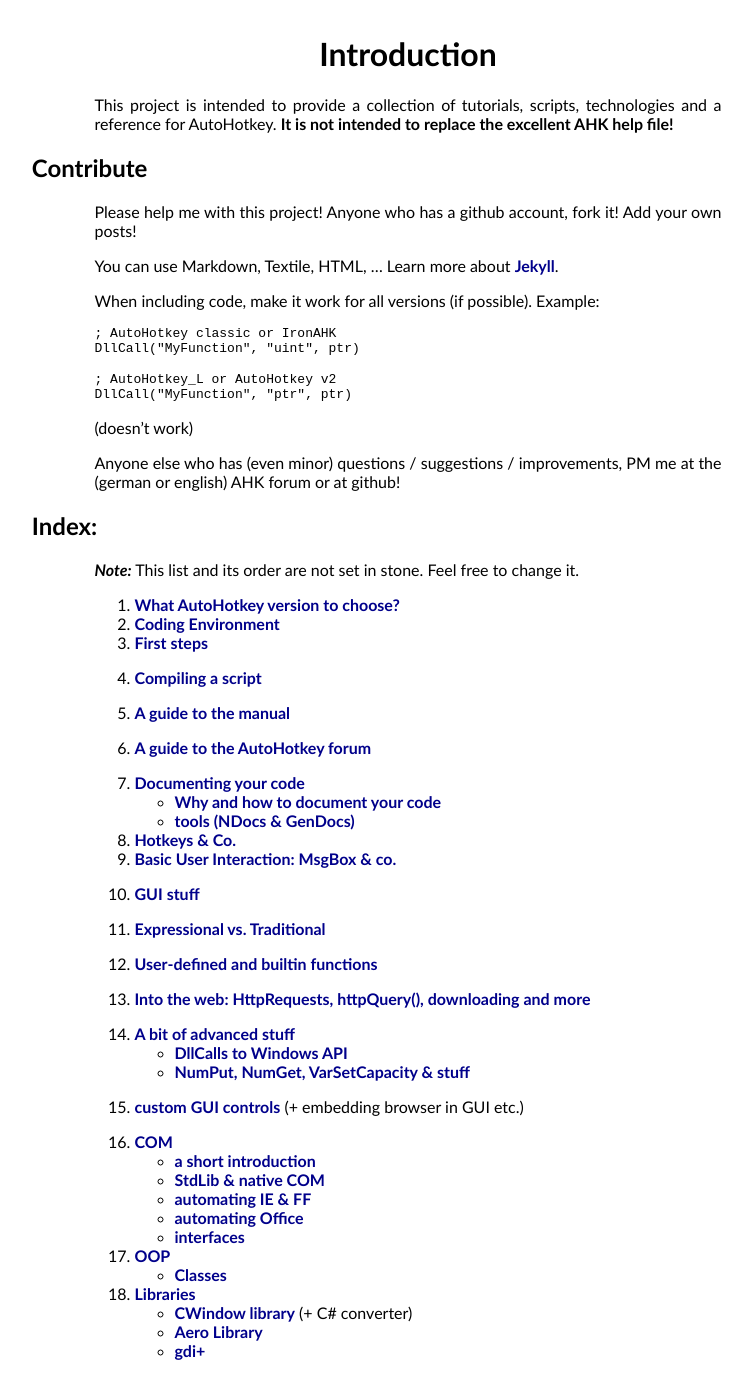
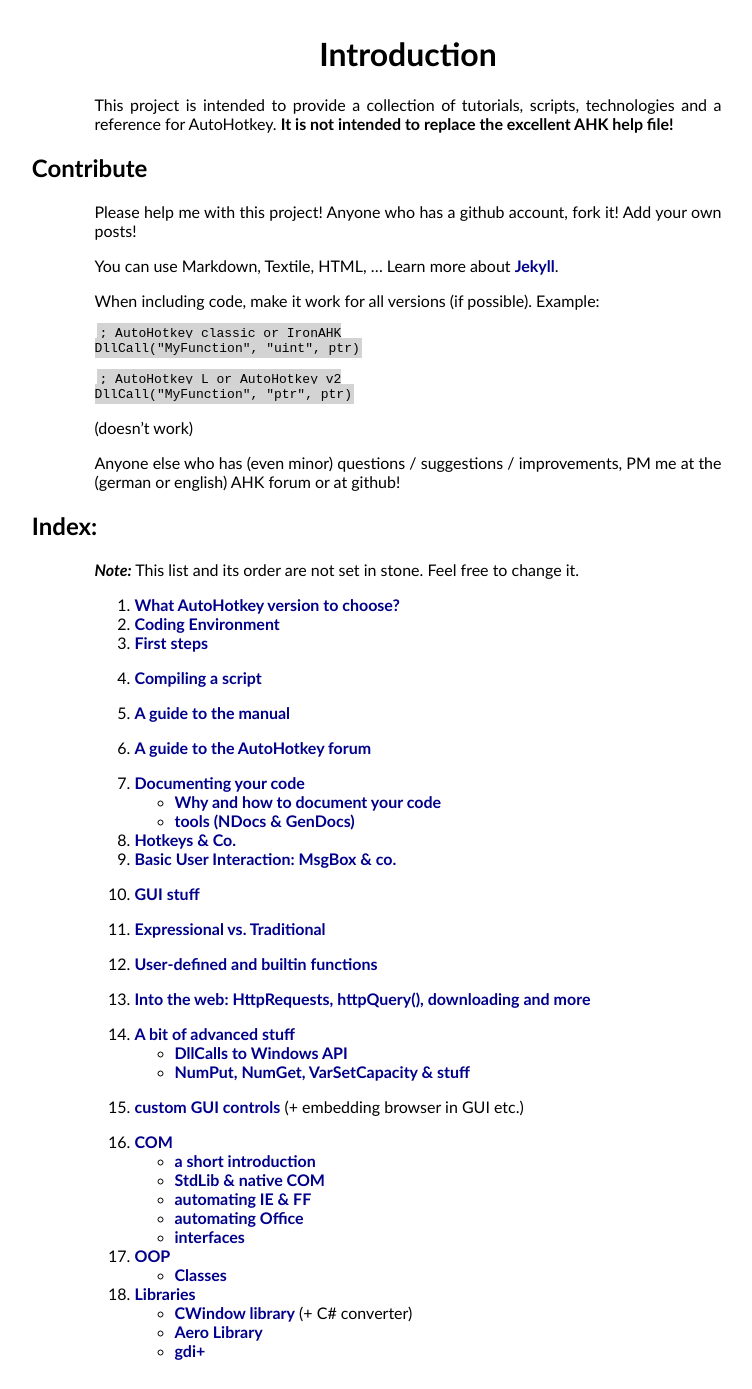
Before and after one commit to maul-esel/ahkbook, a Jekyll site: the page built from en/_posts/2011-10-29-Introduction.markdown, in a window 1280 px wide. Shown: the whole page, without its empty margins (232-984 px from the left). Built offline with Jekyll 4.4.1, drawn with Linux system fonts in a browser that asks for light colours.

Commit message:
add style for <code> elements

```diff
--- a/css/default.css
+++ b/css/default.css
@@ -57,3 +57,9 @@ img {
 	display: block;
 	max-width: 50%
 }
+
+code {
+	background-color: lightgray;
+	padding: 2.5px;
+	margin: 2.5px
+}
```
